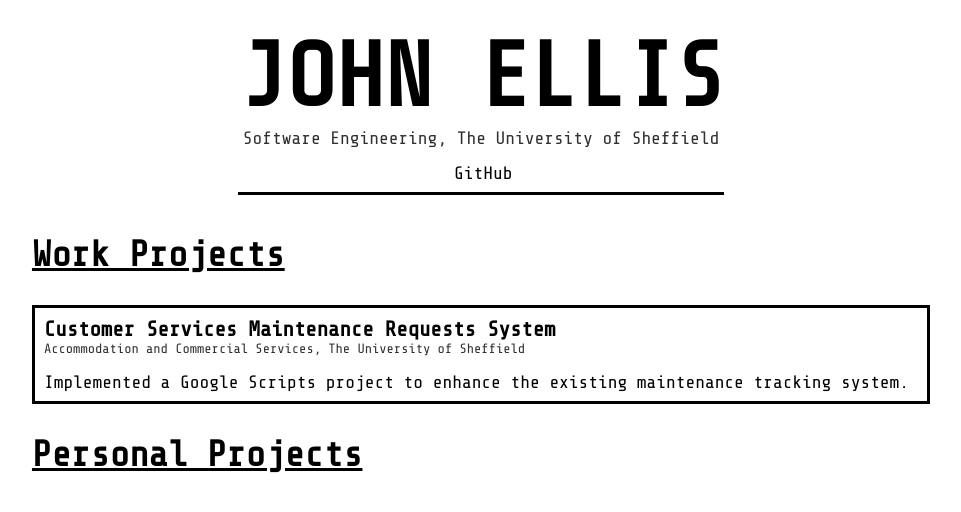
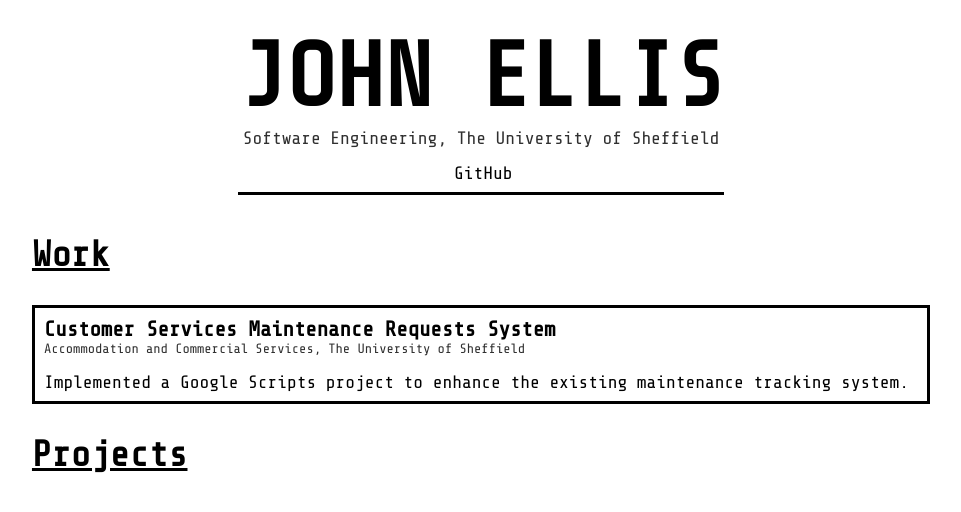
Before and after one commit to johnellis0/johnellis.dev, a Jekyll site: the page built from index.html, in a window 1280 px wide. Shown: the top 512 px of the page, without its empty margins (159-1120 px from the left). Built offline with Jekyll 4.4.1, drawn with Linux system fonts in a browser that asks for light colours.

Commit message:
Rename sections

```diff
--- a/index.html
+++ b/index.html
@@ -3,15 +3,17 @@ layout: default
 title: Home | John Ellis
 ---
 <section>
-    <h2>Work Projects</h2>
+    <h2>Work</h2>
 
     {% for project in site.work %}
         {% include project_summary.html project=project %}
     {% endfor %}
-
 </section>
 
 <section>
-    <h2>Personal Projects</h2>
+    <h2>Projects</h2>
 
+    {% for project in site.personal %}
+        {% include project_summary.html project=project %}
+    {% endfor %}
 </section>
```
